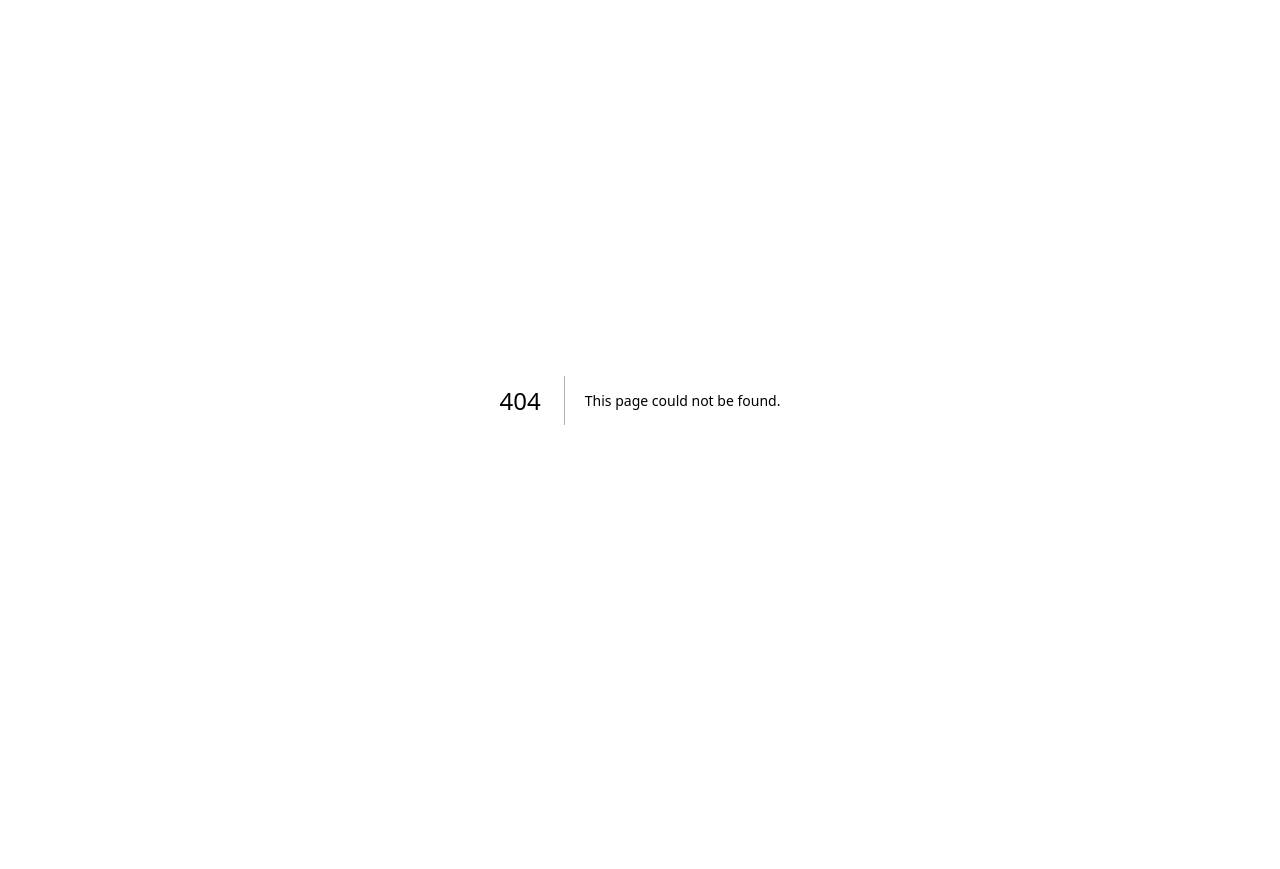
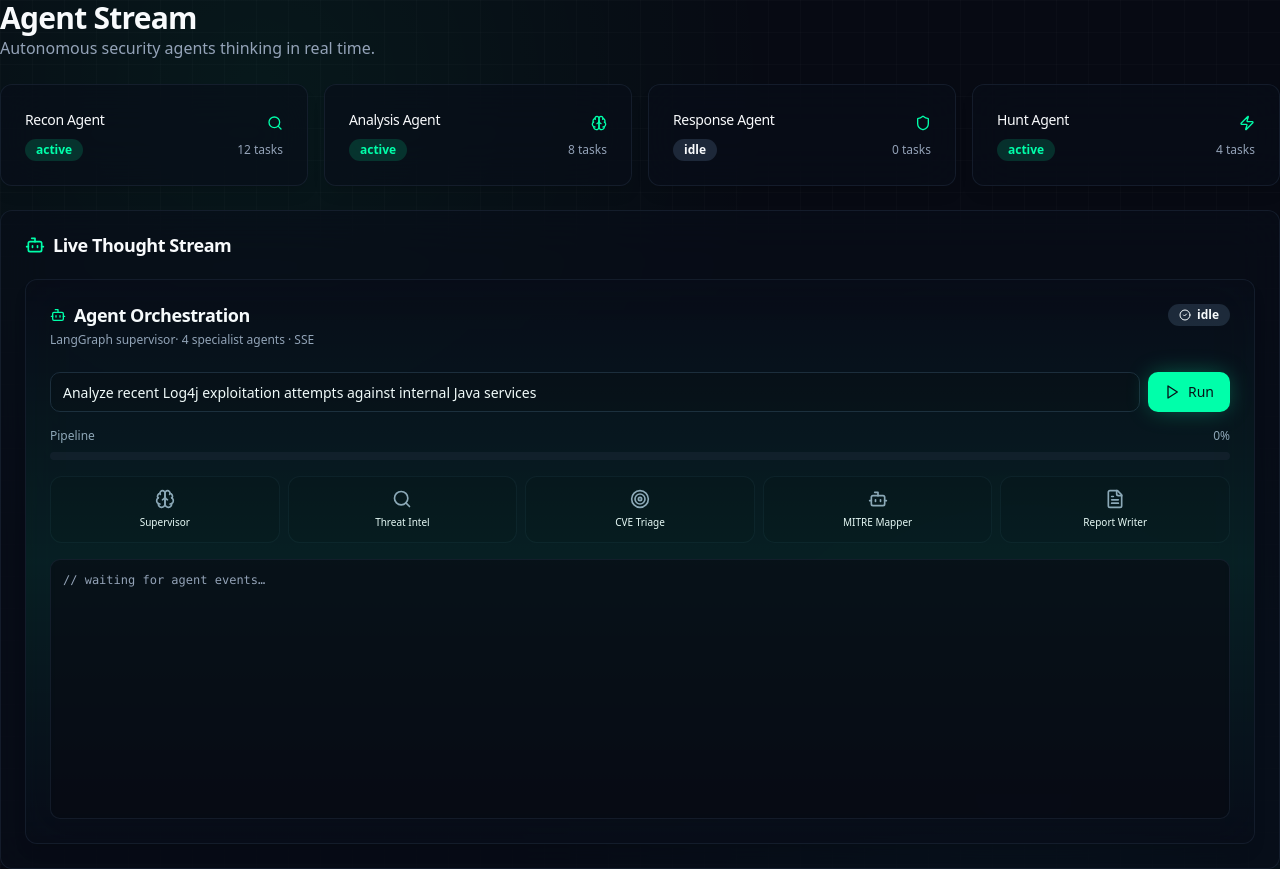
Before and after one commit to wajihZouinkhi/cyber-sentinel-ai, a Next.js app in the folder frontend/: page /agents in a window 1280 px wide. Before the commit this address had no page. Before the commit the page ends 800 px from the top, so only its background shows below. Built offline with nearby package versions, Linux system fonts and the light colour scheme.

Commit message:
feat(frontend): add agents, mitre, reports, knowledge route pages

```diff
--- /dev/null
+++ b/frontend/app/agents/page.tsx
@@ -0,0 +1,44 @@
+import { AgentStream } from "@/components/agent-stream"
+import { Card, CardContent, CardHeader, CardTitle } from "@/components/ui/card"
+import { Badge } from "@/components/ui/badge"
+import { Bot, Brain, Search, Shield, Zap } from "lucide-react"
+
+const agents = [
+  { name: "Recon Agent", icon: Search, status: "active", tasks: 12 },
+  { name: "Analysis Agent", icon: Brain, status: "active", tasks: 8 },
+  { name: "Response Agent", icon: Shield, status: "idle", tasks: 0 },
+  { name: "Hunt Agent", icon: Zap, status: "active", tasks: 4 },
+]
+
+export default function AgentsPage() {
+  return (
+    <div className="space-y-6">
+      <div>
+        <h1 className="text-3xl font-bold tracking-tight">Agent Stream</h1>
+        <p className="text-muted-foreground">Autonomous security agents thinking in real time.</p>
+      </div>
+      <div className="grid gap-4 md:grid-cols-2 lg:grid-cols-4">
+        {agents.map((a) => (
+          <Card key={a.name} className="glass">
+            <CardHeader className="flex flex-row items-center justify-between pb-2">
+              <CardTitle className="text-sm font-medium">{a.name}</CardTitle>
+              <a.icon className="h-4 w-4 text-primary" />
+            </CardHeader>
+            <CardContent>
+              <div className="flex items-center justify-between">
+                <Badge variant={a.status === "active" ? "default" : "secondary"}>{a.status}</Badge>
+                <span className="text-xs text-muted-foreground">{a.tasks} tasks</span>
+              </div>
+            </CardContent>
+          </Card>
+        ))}
+      </div>
+      <Card className="glass">
+        <CardHeader>
+          <CardTitle className="flex items-center gap-2"><Bot className="h-5 w-5 text-primary" /> Live Thought Stream</CardTitle>
+        </CardHeader>
+        <CardContent><AgentStream /></CardContent>
+      </Card>
+    </div>
+  )
+}
--- /dev/null
+++ b/frontend/app/knowledge/page.tsx
@@ -0,0 +1,49 @@
+"use client"
+import { Card, CardContent, CardHeader, CardTitle } from "@/components/ui/card"
+import { Input } from "@/components/ui/input"
+import { Badge } from "@/components/ui/badge"
+import { BookOpen, Search } from "lucide-react"
+import { useState } from "react"
+
+const entries = [
+  { title: "APT29 - Cozy Bear", tags: ["threat-actor", "russia", "apt"], excerpt: "Russian state-sponsored group known for stealthy, long-term intrusions." },
+  { title: "LockBit 3.0 Ransomware", tags: ["ransomware", "malware"], excerpt: "Ransomware-as-a-Service with fast encryption and double extortion." },
+  { title: "T1566 - Phishing", tags: ["mitre", "initial-access"], excerpt: "Adversaries send phishing messages to gain access to victim systems." },
+  { title: "Living off the Land Binaries", tags: ["technique", "evasion"], excerpt: "Use of built-in OS binaries to evade detection (LOLBins)." },
+]
+
+export default function KnowledgePage() {
+  const [q, setQ] = useState("")
+  const filtered = entries.filter(e =>
+    e.title.toLowerCase().includes(q.toLowerCase()) ||
+    e.tags.some(t => t.includes(q.toLowerCase()))
+  )
+  return (
+    <div className="space-y-6">
+      <div>
+        <h1 className="text-3xl font-bold tracking-tight">Knowledge Base</h1>
+        <p className="text-muted-foreground">Threat actors, malware, and TTP intelligence.</p>
+      </div>
+      <div className="relative max-w-md">
+        <Search className="absolute left-3 top-1/2 h-4 w-4 -translate-y-1/2 text-muted-foreground" />
+        <Input placeholder="Search intel..." value={q} onChange={(e) => setQ(e.target.value)} className="pl-9" />
+      </div>
+      <div className="grid gap-4 md:grid-cols-2">
+        {filtered.map((e) => (
+          <Card key={e.title} className="glass">
+            <CardHeader className="flex flex-row items-center gap-3 pb-2">
+              <div className="rounded-lg bg-accent/10 p-2"><BookOpen className="h-5 w-5 text-accent" /></div>
+              <CardTitle className="text-base">{e.title}</CardTitle>
+            </CardHeader>
+            <CardContent className="space-y-3">
+              <p className="text-sm text-muted-foreground">{e.excerpt}</p>
+              <div className="flex flex-wrap gap-2">
+                {e.tags.map(t => <Badge key={t} variant="secondary">{t}</Badge>)}
+              </div>
+            </CardContent>
+          </Card>
+        ))}
+      </div>
+    </div>
+  )
+}
--- /dev/null
+++ b/frontend/app/mitre/page.tsx
@@ -0,0 +1,17 @@
+import { MitreHeatmap } from "@/components/mitre-heatmap"
+import { Card, CardContent, CardHeader, CardTitle } from "@/components/ui/card"
+
+export default function MitrePage() {
+  return (
+    <div className="space-y-6">
+      <div>
+        <h1 className="text-3xl font-bold tracking-tight">MITRE ATT&CK</h1>
+        <p className="text-muted-foreground">Tactics and techniques observed across your telemetry.</p>
+      </div>
+      <Card className="glass">
+        <CardHeader><CardTitle>Technique Coverage Heatmap</CardTitle></CardHeader>
+        <CardContent><MitreHeatmap /></CardContent>
+      </Card>
+    </div>
+  )
+}
--- /dev/null
+++ b/frontend/app/reports/page.tsx
@@ -0,0 +1,41 @@
+import { Card, CardContent, CardHeader, CardTitle } from "@/components/ui/card"
+import { Button } from "@/components/ui/button"
+import { Badge } from "@/components/ui/badge"
+import { FileText, Download } from "lucide-react"
+
+const reports = [
+  { id: "RPT-2026-041", title: "Weekly Threat Intel Summary", date: "2026-04-19", severity: "high" },
+  { id: "RPT-2026-040", title: "Incident Response - Lateral Movement", date: "2026-04-17", severity: "critical" },
+  { id: "RPT-2026-039", title: "MITRE Coverage Gap Analysis", date: "2026-04-15", severity: "medium" },
+  { id: "RPT-2026-038", title: "Phishing Campaign Attribution", date: "2026-04-12", severity: "high" },
+]
+
+export default function ReportsPage() {
+  return (
+    <div className="space-y-6">
+      <div>
+        <h1 className="text-3xl font-bold tracking-tight">Reports</h1>
+        <p className="text-muted-foreground">AI-generated investigation and intel reports.</p>
+      </div>
+      <div className="grid gap-4">
+        {reports.map((r) => (
+          <Card key={r.id} className="glass">
+            <CardContent className="flex items-center justify-between p-4">
+              <div className="flex items-center gap-4">
+                <div className="rounded-lg bg-primary/10 p-2"><FileText className="h-5 w-5 text-primary" /></div>
+                <div>
+                  <p className="font-medium">{r.title}</p>
+                  <p className="text-xs text-muted-foreground">{r.id} - {r.date}</p>
+                </div>
+              </div>
+              <div className="flex items-center gap-3">
+                <Badge variant={r.severity === "critical" ? "destructive" : "secondary"}>{r.severity}</Badge>
+                <Button size="sm" variant="outline"><Download className="h-4 w-4 mr-2" />PDF</Button>
+              </div>
+            </CardContent>
+          </Card>
+        ))}
+      </div>
+    </div>
+  )
+}
```
